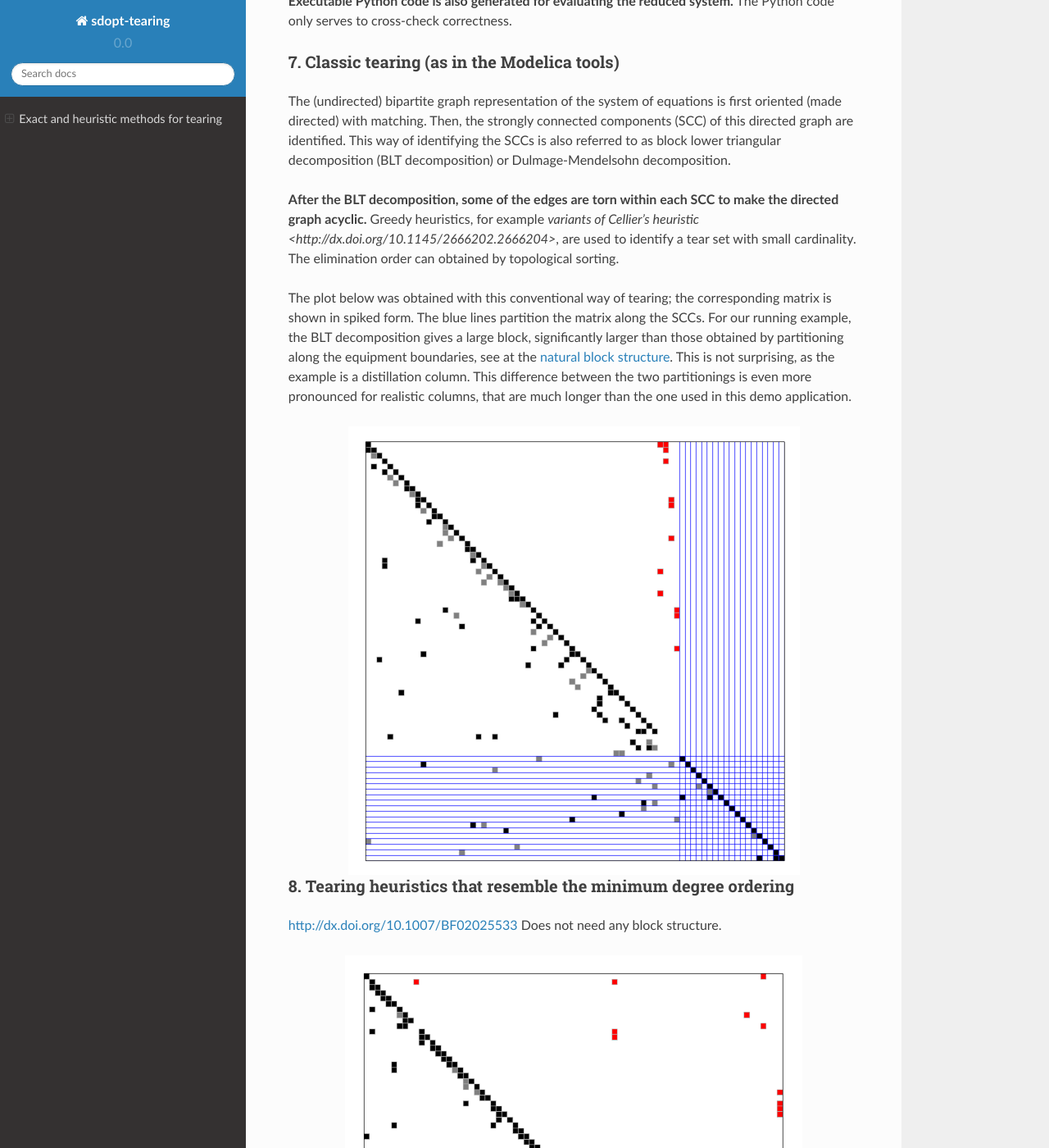
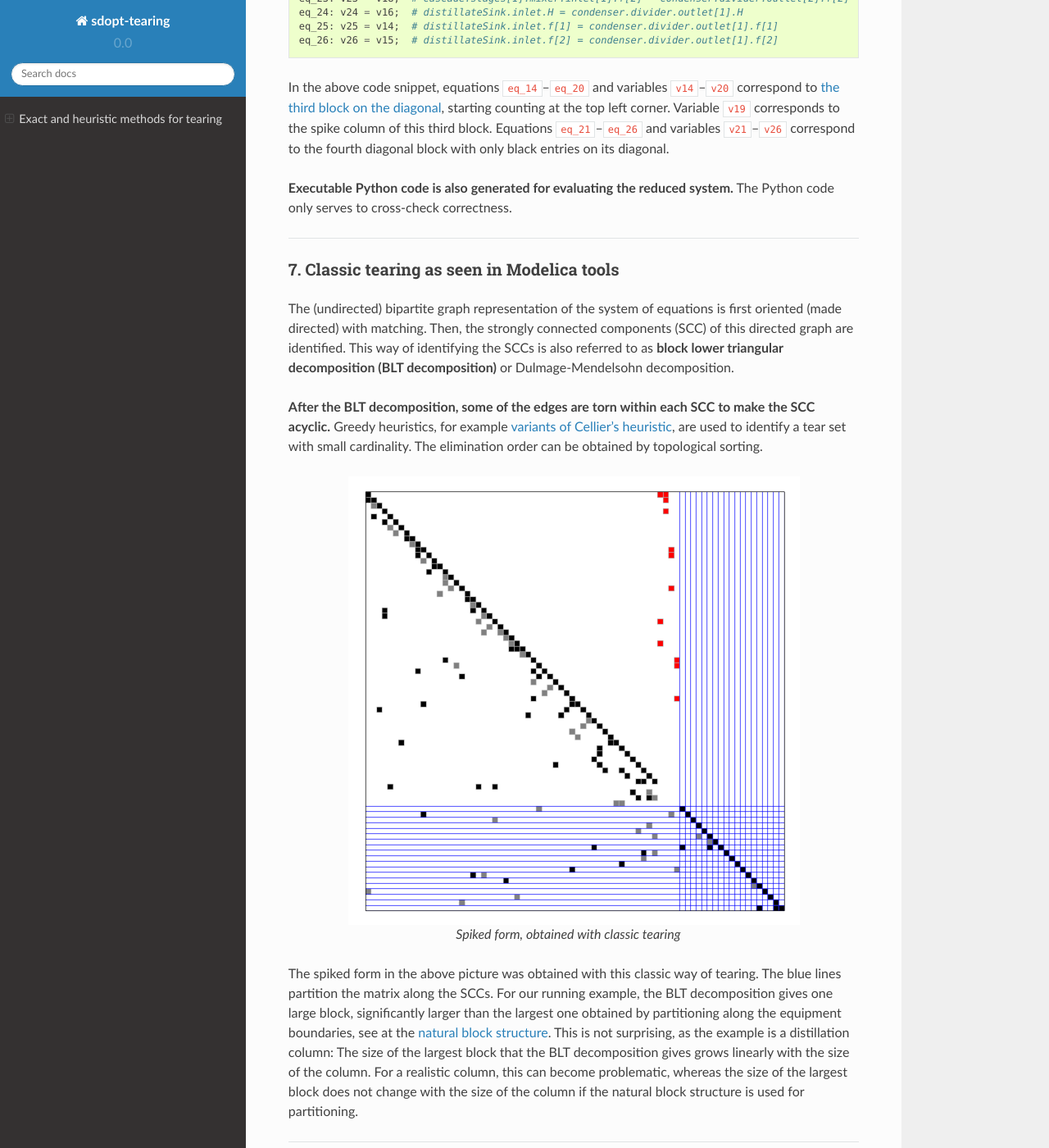
Before and after one commit to baharev/sdopt-tearing, a Sphinx documentation site: the page built from docs/index.rst, in a window 1280 px wide and 1400 px high, scrolled down 5866 px. Shown: the whole window at 82% size. Built offline with Sphinx 7.4.7 and the Read the Docs theme 2.0.0, drawn with Linux system fonts in a browser that asks for light colours; some of the changed text lies outside the part shown.

Commit message:
Using figures with figure captions; improved text; better separation of the (sub)sections

```diff
--- a/docs/conf.py
+++ b/docs/conf.py
@@ -103,9 +103,7 @@ pygments_style = 'sphinx'
 # The theme to use for HTML and HTML Help pages.  See the documentation for
 # a list of builtin themes.
 on_rtd = os.environ.get('READTHEDOCS', None) == 'True'
-if on_rtd:
-    html_theme = 'default'
-else:
+if not on_rtd:
     import sphinx_rtd_theme
     html_theme = "sphinx_rtd_theme"
     html_theme_path = [sphinx_rtd_theme.get_html_theme_path()]
--- a/docs/index.rst
+++ b/docs/index.rst
@@ -39,10 +39,12 @@ technical system; the tear variables are above the diagonal, and are painted
 red; the gray squares are "forbidden" variables (no explicit elimination
 possible). The elimination is performed along the diagonal.
 
-.. image:: ./pics/SpikedForm.png
+.. figure:: ./pics/SpikedForm.png
    :alt: A sparse matrix ordered to the so-called spiked form.
    :align: center
    :scale: 50%
+
+   A sparse matrix ordered to the so-called spiked form
 
 --------------------------------------------------------------------------------
 
@@ -63,20 +65,21 @@ flattened model as input.** The `OpenModelica Compiler
 <https://openmodelica.org/openmodelicaworld/tools>`_ can also emit the necessary
 XML file, see under *Export > Export XML* in OMEdit.
 
+--------------------------------------------------------------------------------
 
 2. Recovering the process graph
 -------------------------------
 
 A directed graph is recovered from the flattened model: **The equipments
 correspond to the vertices of the process graph, the edges correspond to the
-material flows.** Below is the process graph of a distillation column with
-7 stages.
+material flows.**
 
-.. image:: ./pics/Cascade.png
-   :alt: Digraph representation of a distillation column.
+.. figure:: ./pics/Cascade.png
+   :alt: The process graph of a distillation column with 7 stages.
    :align: center
    :scale: 75%
 
+   The process graph of a distillation column with 7 stages
 
 **The process graph is used for partitioning the Jacobian of the system of
 equations:** This is how the blue lines in the :ref:`first picture
@@ -88,19 +91,20 @@ are called ``outlet``. There is an ongoing discussion with the JModelica
 developers on reconstructing the process graph in a generic way, without
 assuming any naming convention for the connectors.
 
+--------------------------------------------------------------------------------
 
 3. Symbolic manipulation of the equations
 -----------------------------------------
 
 The equations are given as binary expression trees in the input file.
-The picture below shows the expression tree for the equation: ::
 
-    y[1] = alpha*x[1]/(1.0+(alpha-1.0)*x[1]).
-
-.. image:: ./pics/ExprTree.png
-   :alt: Expression Tree in SymPy.
+.. figure:: ./pics/ExprTree.png
+   :alt: Example of an expression tree.
    :align: center
    :scale: 75%
+
+   The expression tree of ``y[1] = alpha*x[1]/(1.0+(alpha-1.0)*x[1])``
+
 
 The expression tree of the equations are `symbolically manipulated
 <http://docs.sympy.org/latest/tutorial/manipulation.html>`_  with `SymPy
@@ -110,6 +114,7 @@ the rearrangement of ``x*y=1`` to ``y=1/x`` if ``x`` may potentially take on the
 value ``0``. Unsafe eliminations are automatically recognized and avoided; these
 were the gray entries in the :ref:`first picture <spiked-form>`.
 
+--------------------------------------------------------------------------------
 
 4. Optimal tearing
 ------------------
@@ -129,11 +134,14 @@ next section. **The integer programming approach does not need or use the block
 structure** which was given with the blue lines in the first picture; here the
 blue lines are absent.
 
-.. image:: ./pics/OptimalTearing.png
-   :alt: Optimal tearing, obtained with integer programming.
+.. figure:: ./pics/OptimalTearing.png
+   :alt: Optimal order, obtained with integer programming.
    :align: center
    :scale: 50%
 
+   Optimal order, obtained with integer programming
+
+--------------------------------------------------------------------------------
 
 5. Hierarchical tearing heuristic
 ---------------------------------
@@ -149,11 +157,14 @@ shown below for your convenience.
 
 .. _OrderingWithBlocks:
 
-.. image:: ./pics/SpikedForm.png
+.. figure:: ./pics/SpikedForm.png
    :alt: Hierarchical tearing with the natural block structure.
    :align: center
    :scale: 50%
 
+   Hierarchical tearing with the natural block structure
+
+--------------------------------------------------------------------------------
 
 6. AMPL and Python code generation after tearing
 ------------------------------------------------
@@ -192,55 +203,73 @@ diagonal block with only black entries on its diagonal.
 **Executable Python code is also generated for evaluating the reduced system.**
 The Python code only serves to cross-check correctness.
 
+--------------------------------------------------------------------------------
 
-7. Classic tearing (as in the Modelica tools)
----------------------------------------------
+7. Classic tearing as seen in Modelica tools
+--------------------------------------------
 
 The (undirected) bipartite graph representation of the system of equations is
 first oriented (made directed) with matching. Then, the strongly connected
 components (SCC) of this directed graph are identified. This way of identifying
-the SCCs is also referred to as block lower triangular decomposition (BLT
-decomposition) or Dulmage-Mendelsohn decomposition.
+the SCCs is also referred to as **block lower triangular decomposition (BLT
+decomposition)** or Dulmage-Mendelsohn decomposition.
 
 **After the BLT decomposition, some of the edges are torn within each SCC to
-make the directed graph acyclic.** Greedy heuristics, for example `variants of
-Cellier's heuristic <http://dx.doi.org/10.1145/2666202.2666204>`, are used to
-identify a tear set with small cardinality. The elimination order can obtained
-by topological sorting.
+make the SCC acyclic.** Greedy heuristics, for example `variants of
+Cellier's heuristic <http://dx.doi.org/10.1145/2666202.2666204>`_, are used to
+identify a tear set with small cardinality. The elimination order can be
+obtained by topological sorting.
 
-The plot below was obtained with this conventional way of tearing; the
-corresponding matrix is shown in spiked form. The blue lines partition the
-matrix along the SCCs. For our running example, the BLT decomposition gives a
-large block, significantly larger than those obtained by partitioning along the
-equipment boundaries, see at the :ref:`natural block structure
-<natural-block-structure>`. This is not surprising, as the example is a
-distillation column. This difference between the two partitionings is even more
-pronounced for realistic columns, that are much longer than the one used in this
-demo application.
-
-.. image:: ./pics/ClassicTearing.png
-   :alt: Classic tearing.
+.. figure:: ./pics/ClassicTearing.png
+   :alt: Spiked form, obtained with classic tearing.
    :align: center
    :scale: 50%
 
+   Spiked form, obtained with classic tearing
 
-8. Tearing heuristics that resemble the minimum degree ordering
----------------------------------------------------------------
 
-http://dx.doi.org/10.1007/BF02025533
-Does not need any block structure.
+The spiked form in the above picture was obtained with this classic way of
+tearing. The blue lines partition the matrix along the SCCs. For our running
+example, the BLT decomposition gives one large block, significantly larger than
+the largest one obtained by partitioning along the equipment boundaries, see at
+the :ref:`natural block structure <natural-block-structure>`. This is not
+surprising, as the example is a distillation column: The size of the largest
+block that the BLT decomposition gives grows linearly with the size of the
+column. For a realistic column, this can become problematic, whereas the size of
+the largest block does not change with the size of the column if the natural
+block structure is used for partitioning.
 
-.. image:: ./pics/MindegNoLookahead.png
-   :alt: Heap-based minimum degree like ordering.
+--------------------------------------------------------------------------------
+
+
+8. Tearing heuristics that resemble the minimum degree algorithm
+----------------------------------------------------------------
+
+A greedy tearing heuristic has been implemented, inspired by `algorithm (2.3) of
+Fletcher and Hall <http://dx.doi.org/10.1007/BF02025533>`_. The heuristic
+resembles the `minimum degree algorithm
+<http://en.wikipedia.org/wiki/Minimum_degree_algorithm>`_, but it also
+works for highly unsymmetric matrices. The implemented heuristic does not need
+or use any block structure. When breaking ties in the greedy choice, a lookahead
+step can improve the quality of the ordering.
+
+.. figure:: ./pics/MindegNoLookahead.png
+   :alt: Spiked form obtained with the greedy tearing heuristic, no lookahead.
    :align: center
    :scale: 50%
 
-4x4, optimal
+   Spiked form obtained with the greedy tearing heuristic, no lookahead
 
-.. image:: ./pics/MindegWithLookahead.png
-   :alt: Minimum degree like ordering with brute-force single lookahead.
+
+.. figure:: ./pics/MindegWithLookahead.png
+   :alt: Spiked form obtained with the greedy tearing heuristic, with lookahead.
    :align: center
    :scale: 50%
+
+   Spiked form obtained with the greedy tearing heuristic, happens to be optimal
+   with lookahead
+
+--------------------------------------------------------------------------------
 
 
 9. Tearing as in the chemical engineering literature
@@ -290,6 +319,7 @@ Our pilot Java implementation has shown that it is crucial
 The next item on the agenda is to create a Python prototype implementation that
 meets all these requirements.
 
+--------------------------------------------------------------------------------
 
 Source code generation for reverse mode automatic differentiation
 -----------------------------------------------------------------
@@ -333,8 +363,9 @@ I expect the generated assembly code to be as good as hand-written.
 
 --------------------------------------------------------------------------------
 
-.. toctree::
-   :maxdepth: 2
+..
+    .. toctree::
+    :maxdepth: 2
 
 
 
```
